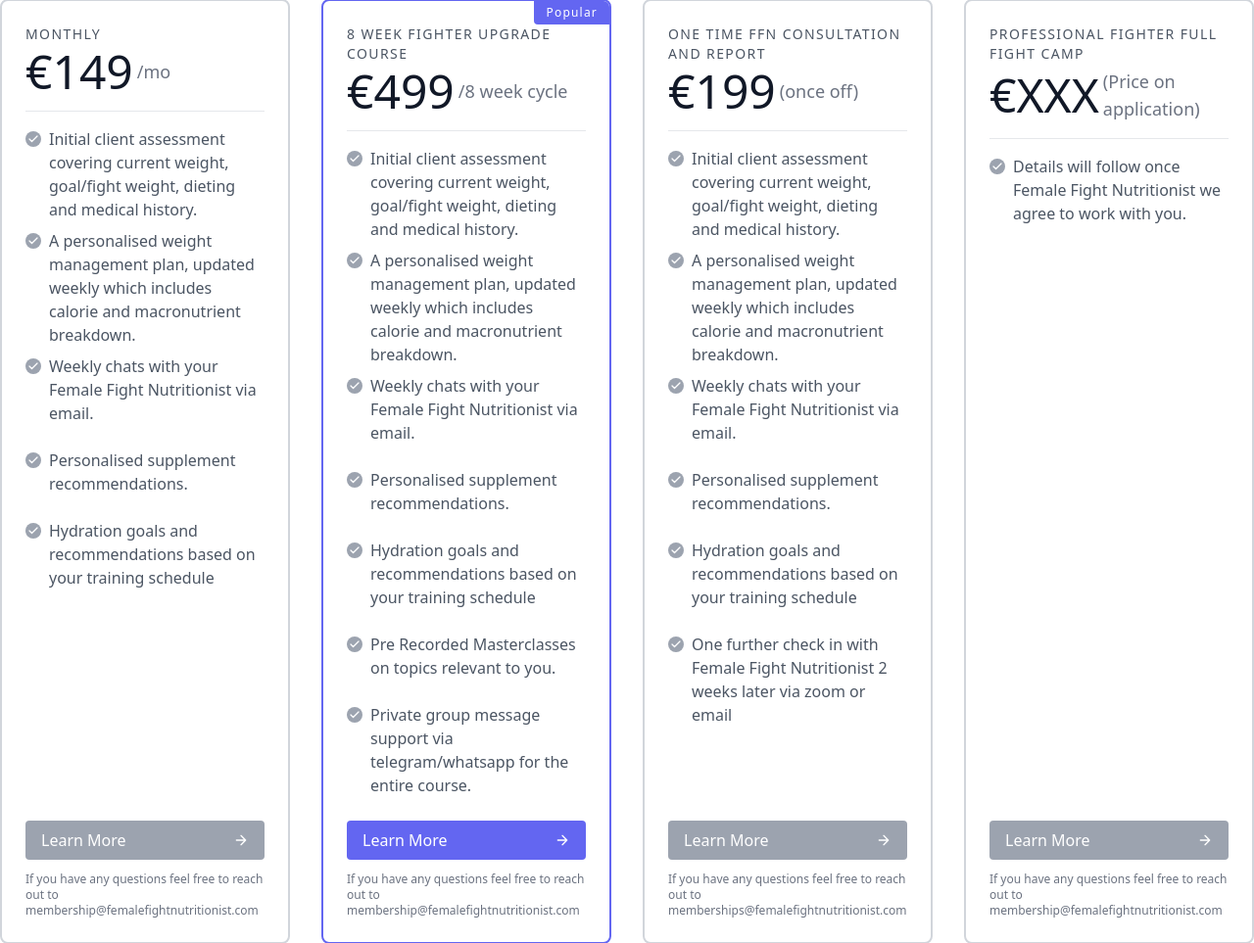
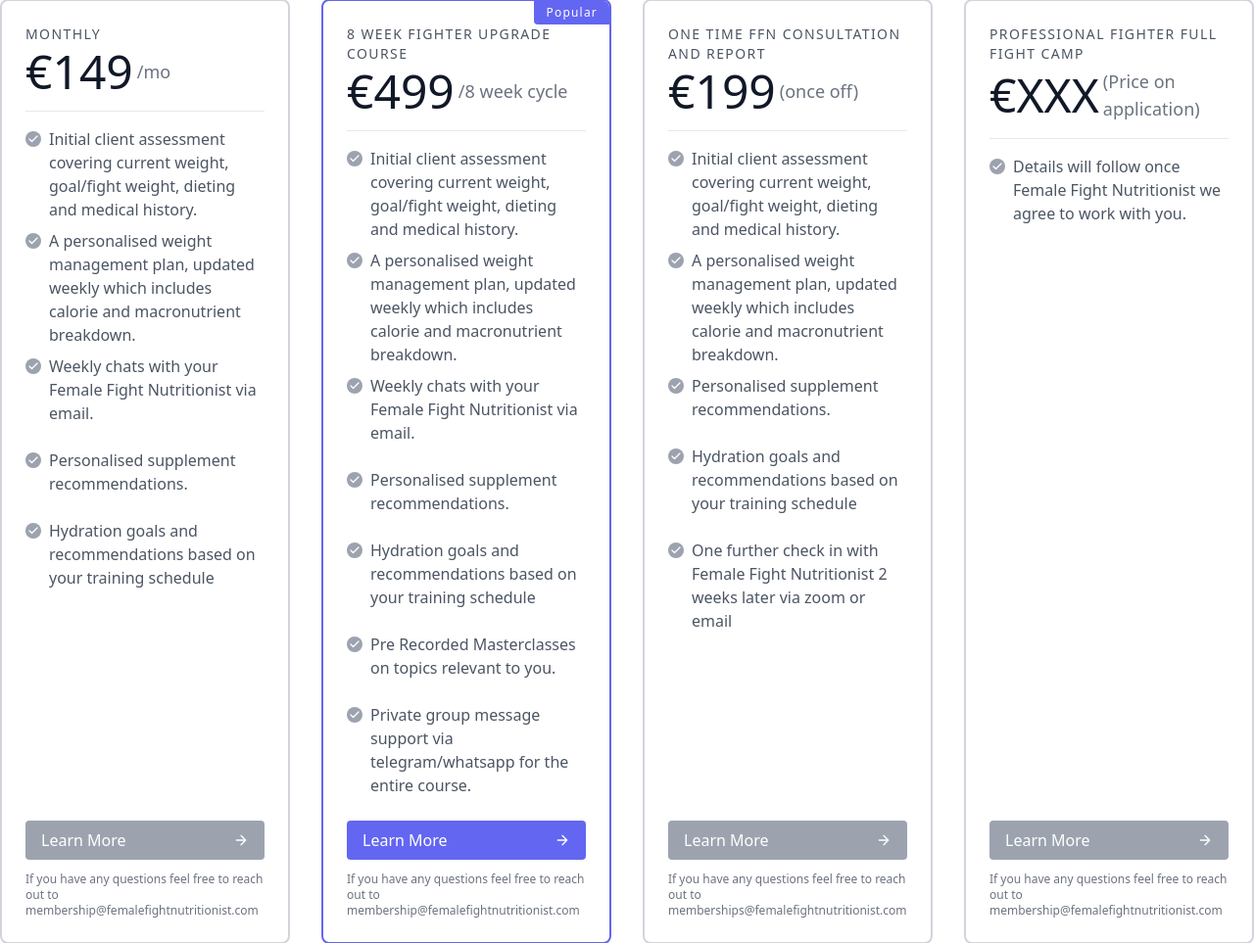
Before and after one commit to slammer1870/femalefightnutritionist, a Django app: page /pricing/ in a window 1280 px wide. Shown: the part 219-1182 px from the top of the page at 98% size. Run offline with Django 4.2, Linux system fonts and the light colour scheme; some libraries are stand-ins or nearby versions.

Commit message:
fix: p[rduct

```diff
--- a/templates/pricing.html
+++ b/templates/pricing.html
@@ -364,23 +364,6 @@
               >
                 <path d="M20 6L9 17l-5-5"></path>
               </svg> </span
-            >Weekly chats with your Female Fight Nutritionist via email.
-          </p>
-          <p class="mb-6 flex items-start text-gray-600">
-            <span
-              class="mr-2 mt-1 inline-flex h-4 w-4 flex-shrink-0 items-center justify-center rounded-full bg-gray-400 text-white"
-            >
-              <svg
-                fill="none"
-                stroke="currentColor"
-                stroke-linecap="round"
-                stroke-linejoin="round"
-                stroke-width="2.5"
-                class="h-3 w-3"
-                viewBox="0 0 24 24"
-              >
-                <path d="M20 6L9 17l-5-5"></path>
-              </svg> </span
             >Personalised supplement recommendations.
           </p>
           <p class="mb-6 flex items-start text-gray-600">
```
